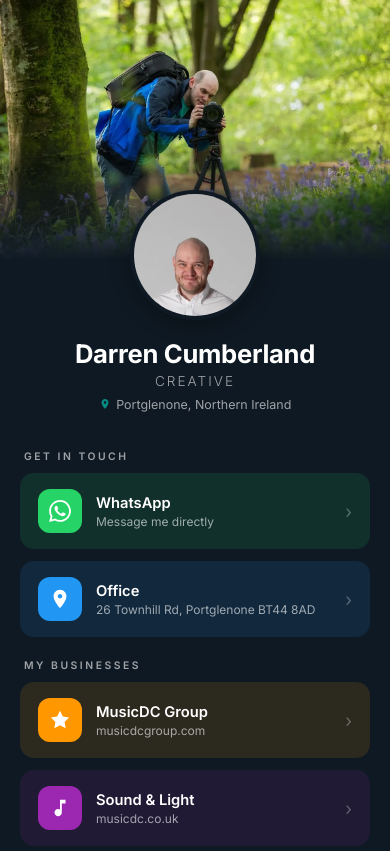
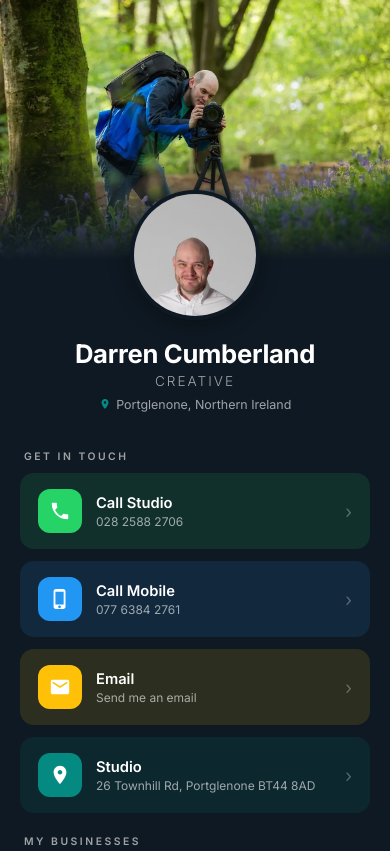
Before and after one commit to anirudhatalmale6-alt/contactlocal-dc, a plain HTML site: page index.html in a window 390 px wide. Shown: the top 851 px of the page. Drawn offline with Linux system fonts and the light colour scheme.

Commit message:
Replace WhatsApp with Call Studio, Call Mobile, obfuscated Email buttons

```diff
--- a/index.html
+++ b/index.html
@@ -17,6 +17,7 @@
             --teal: #048A81;
             --rose: #E91E63;
             --purple: #9C27B0;
+            --amber: #FFC107;
         }
         *, *::before, *::after { box-sizing: border-box; margin: 0; padding: 0; }
         body {
@@ -169,6 +170,8 @@
         .btn-teal { background: rgba(4,138,129,0.12); }
         .btn-rose { background: rgba(233,30,99,0.12); }
         .btn-purple { background: rgba(156,39,176,0.12); }
+        .bg-amber { background: var(--amber); }
+        .btn-amber { background: rgba(255,193,7,0.12); }
 
         .footer {
             text-align: center;
@@ -214,23 +217,45 @@
         <div class="links">
             <span class="section-label">Get in Touch</span>
 
-            <a href="https://wa.me/4407763842761" class="link-btn btn-green">
+            <a href="tel:+442825882706" class="link-btn btn-green">
                 <div class="link-icon bg-green">
-                    <svg viewBox="0 0 24 24"><path d="M17.472 14.382c-.297-.149-1.758-.867-2.03-.967-.273-.099-.471-.148-.67.15-.197.297-.767.966-.94 1.164-.173.199-.347.223-.644.075-.297-.15-1.255-.463-2.39-1.475-.883-.788-1.48-1.761-1.653-2.059-.173-.297-.018-.458.13-.606.134-.133.298-.347.446-.52.149-.174.198-.298.298-.497.099-.198.05-.371-.025-.52-.075-.149-.669-1.612-.916-2.207-.242-.579-.487-.5-.669-.51-.173-.008-.371-.01-.57-.01-.198 0-.52.074-.792.372-.272.297-1.04 1.016-1.04 2.479 0 1.462 1.065 2.875 1.213 3.074.149.198 2.096 3.2 5.077 4.487.709.306 1.262.489 1.694.625.712.227 1.36.195 1.871.118.571-.085 1.758-.719 2.006-1.413.248-.694.248-1.289.173-1.413-.074-.124-.272-.198-.57-.347m-5.421 7.403h-.004a9.87 9.87 0 01-5.031-1.378l-.361-.214-3.741.982.998-3.648-.235-.374a9.86 9.86 0 01-1.51-5.26c.001-5.45 4.436-9.884 9.888-9.884 2.64 0 5.122 1.03 6.988 2.898a9.825 9.825 0 012.893 6.994c-.003 5.45-4.437 9.884-9.885 9.884m8.413-18.297A11.815 11.815 0 0012.05 0C5.495 0 .16 5.335.157 11.892c0 2.096.547 4.142 1.588 5.945L.057 24l6.305-1.654a11.882 11.882 0 005.683 1.448h.005c6.554 0 11.89-5.335 11.893-11.893a11.821 11.821 0 00-3.48-8.413z"/></svg>
+                    <svg viewBox="0 0 24 24"><path d="M6.62 10.79c1.44 2.83 3.76 5.14 6.59 6.59l2.2-2.2c.27-.27.67-.36 1.02-.24 1.12.37 2.33.57 3.57.57.55 0 1 .45 1 1V20c0 .55-.45 1-1 1-9.39 0-17-7.61-17-17 0-.55.45-1 1-1h3.5c.55 0 1 .45 1 1 0 1.25.2 2.45.57 3.57.11.35.03.74-.25 1.02l-2.2 2.2z"/></svg>
                 </div>
                 <div class="link-text">
-                    <strong>WhatsApp</strong>
-                    <span>Message me directly</span>
+                    <strong>Call Studio</strong>
+                    <span>028 2588 2706</span>
                 </div>
                 <span class="link-arrow">&rsaquo;</span>
             </a>
 
-            <a href="https://maps.google.com/?q=26+Townhill+Rd,+Portglenone,+Ballymena+BT44+8AD" class="link-btn btn-blue" target="_blank">
+            <a href="tel:+447763842761" class="link-btn btn-blue">
                 <div class="link-icon bg-blue">
+                    <svg viewBox="0 0 24 24"><path d="M15.5 1h-8C6.12 1 5 2.12 5 3.5v17C5 21.88 6.12 23 7.5 23h8c1.38 0 2.5-1.12 2.5-2.5v-17C18 2.12 16.88 1 15.5 1zm-4 21c-.83 0-1.5-.67-1.5-1.5s.67-1.5 1.5-1.5 1.5.67 1.5 1.5-.67 1.5-1.5 1.5zm4.5-4H7V4h9v14z"/></svg>
+                </div>
+                <div class="link-text">
+                    <strong>Call Mobile</strong>
+                    <span>077 6384 2761</span>
+                </div>
+                <span class="link-arrow">&rsaquo;</span>
+            </a>
+
+            <a id="em" class="link-btn btn-amber" style="cursor:pointer;">
+                <div class="link-icon bg-amber">
+                    <svg viewBox="0 0 24 24"><path d="M20 4H4c-1.1 0-1.99.9-1.99 2L2 18c0 1.1.9 2 2 2h16c1.1 0 2-.9 2-2V6c0-1.1-.9-2-2-2zm0 4l-8 5-8-5V6l8 5 8-5v2z"/></svg>
+                </div>
+                <div class="link-text">
+                    <strong>Email</strong>
+                    <span>Send me an email</span>
+                </div>
+                <span class="link-arrow">&rsaquo;</span>
+            </a>
+
+            <a href="https://maps.google.com/?q=26+Townhill+Rd,+Portglenone,+Ballymena+BT44+8AD" class="link-btn btn-teal" target="_blank">
+                <div class="link-icon bg-teal">
                     <svg viewBox="0 0 24 24"><path d="M12 2C8.13 2 5 5.13 5 9c0 5.25 7 13 7 13s7-7.75 7-13c0-3.87-3.13-7-7-7zm0 9.5c-1.38 0-2.5-1.12-2.5-2.5s1.12-2.5 2.5-2.5 2.5 1.12 2.5 2.5-1.12 2.5-2.5 2.5z"/></svg>
                 </div>
                 <div class="link-text">
-                    <strong>Office</strong>
+                    <strong>Studio</strong>
                     <span>26 Townhill Rd, Portglenone BT44 8AD</span>
                 </div>
                 <span class="link-arrow">&rsaquo;</span>
@@ -287,5 +312,11 @@
             Darren Cumberland Creative &middot; Portglenone, NI
         </div>
     </div>
+    <script>
+    document.getElementById('em').addEventListener('click',function(){
+        var u='getitframedni',d='gmail.com';
+        window.location.href='mai'+'lto:'+u+'@'+d;
+    });
+    </script>
 </body>
 </html>
```
